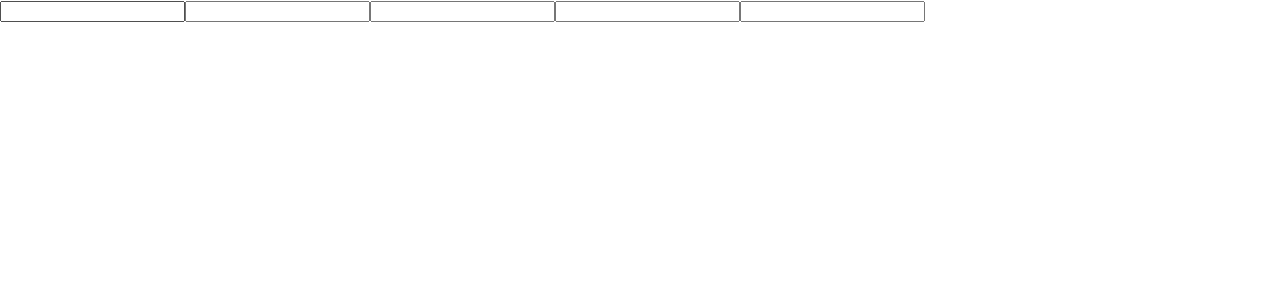
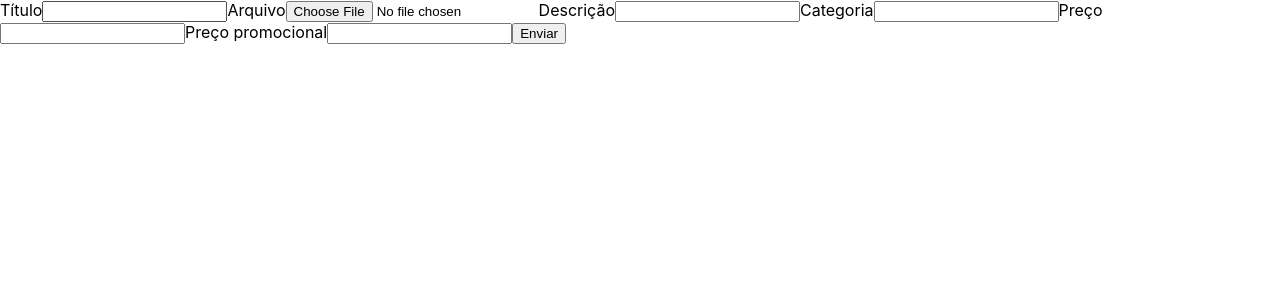
Before and after one commit to AndersonPedrosa35/B8OneFront-end, a React (Create React App) app: page /create in a window 1280 px wide. Shown: the top 300 px of the page. Built offline with nearby package versions, Linux system fonts and the light colour scheme.

Commit message:
Inserir - Api & CreateProduct - Criando o formulário de criação de produtos, manipulando, controlado pelo estado do React e atualização da api

```diff
--- a/src/pages/CreateProduct.js
+++ b/src/pages/CreateProduct.js
@@ -3,23 +3,46 @@ import { createProduct } from '../service/api';
 
 export default function CreateProduct() {
   const [inputProduct, setInputProduct] = useState({});
+
+  async function handleSubmitNewProduct(e) {
+    e.preventDefault();
+    const request = await createProduct(inputProduct);
+    console.log(request);
+  }
+
+  function handleChange({ target: { id, value } }) {
+    setInputProduct({ ...inputProduct, [id]: value });
+  }
+
   return (
-    <form>
+    <form onSubmit={ handleSubmitNewProduct } className="formProduct">
       <label htmlFor="title">
-        <input id="title" />
+        Título
+        <input id="title" onChange={ handleChange } />
+      </label>
+      <label htmlFor="file">
+        Arquivo
+        <input type="file" id="file" onChange={ handleChange } />
       </label>
       <label htmlFor="describe">
-        <input id="describe" />
+        Descrição
+        <input id="describe" onChange={ handleChange } />
       </label>
       <label htmlFor="category">
-        <input id="category" />
+        Categoria
+        <input id="category" onChange={ handleChange } />
       </label>
       <label htmlFor="price">
-        <input id="price" />
+        Preço
+        <input id="price" onChange={ handleChange } />
       </label>
       <label htmlFor="promotion">
-        <input id="promotion" />
+        Preço promocional
+        <input id="promotion" onChange={ handleChange } />
       </label>
+      <button type="submit">
+        Enviar
+      </button>
     </form>
   )
 }
--- a/src/service/api.js
+++ b/src/service/api.js
@@ -8,6 +8,6 @@ export const findAll = async () => api.get('/products')
   .then(({ data }) => data)
   .catch((err) => console.error(err));
 
-export const createProduct = async () => api.post('/products')
-  .then(({ data }) => data)
+export const createProduct = async (body) => api.post('/products', body)
+  .then(( data ) => data)
   .catch((err) => console.error(err));
```
